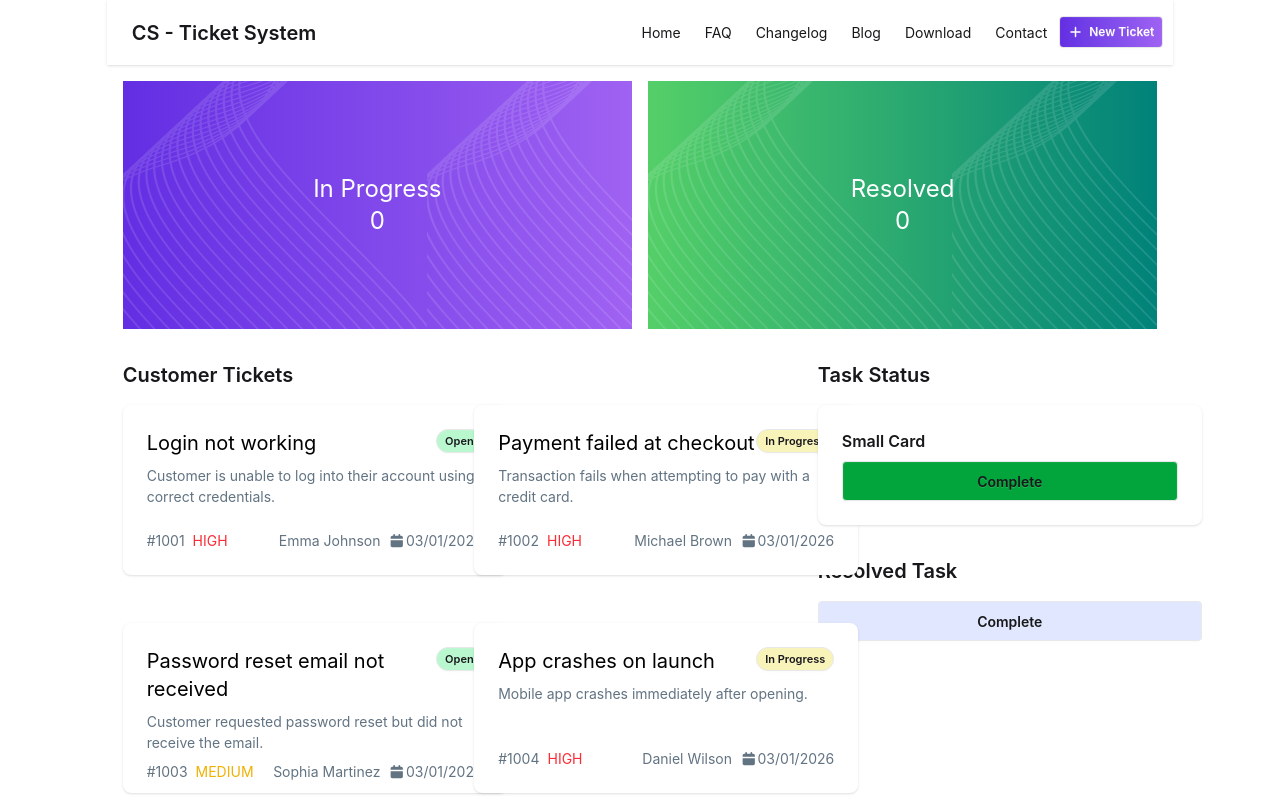
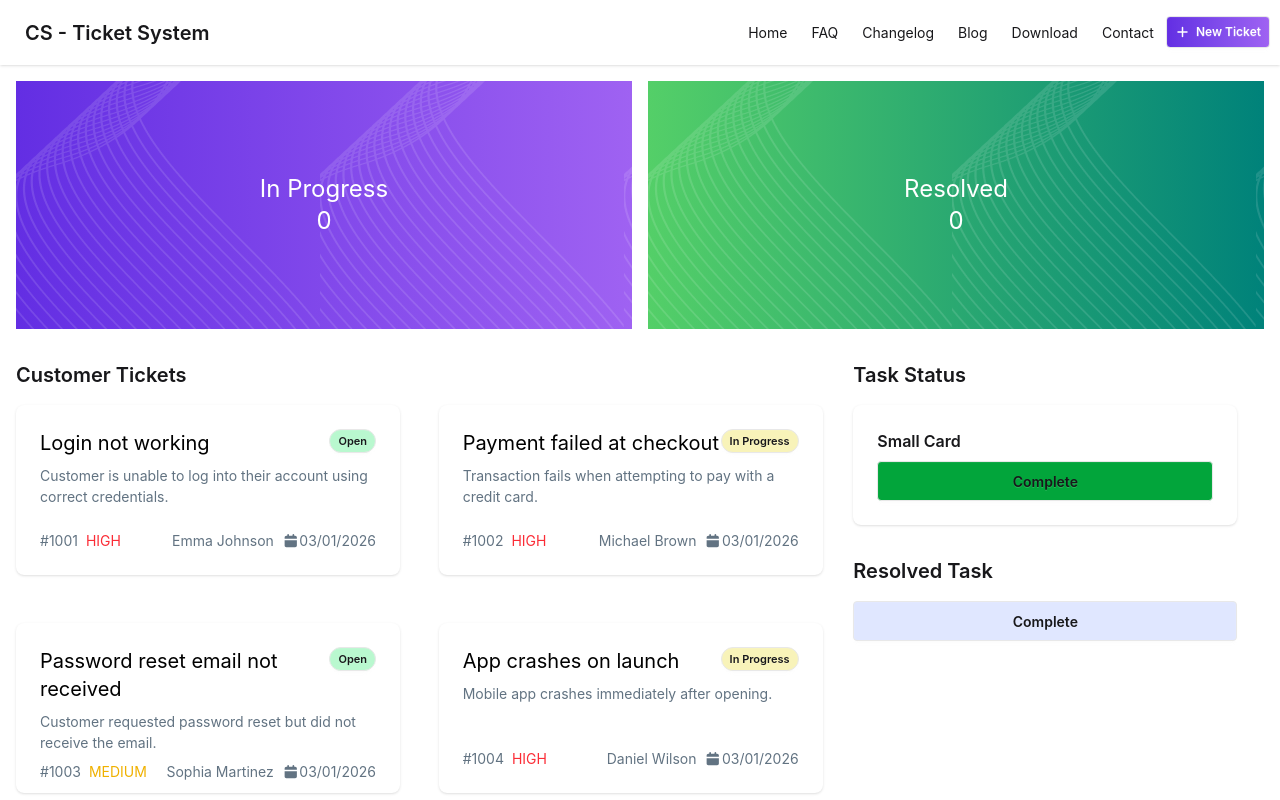
Before and after one commit to yousrahanif/Reset-Assignment-Ticket, a React (Vite) app: page / in a window 1280 px wide. Shown: the top 800 px of the page. Built offline with nearby package versions, Linux system fonts and the light colour scheme.

Commit message:
new change

```diff
--- a/src/App.jsx
+++ b/src/App.jsx
@@ -17,7 +17,7 @@ function App() {
     setTrack(newTrack);
   };
   return (
-    <div className="w-10/12 mx-auto">
+    <div>
       <Navbar></Navbar>
       <Hero></Hero>
       <div className="grid grid-cols-12 gap-2 p-4">
```
